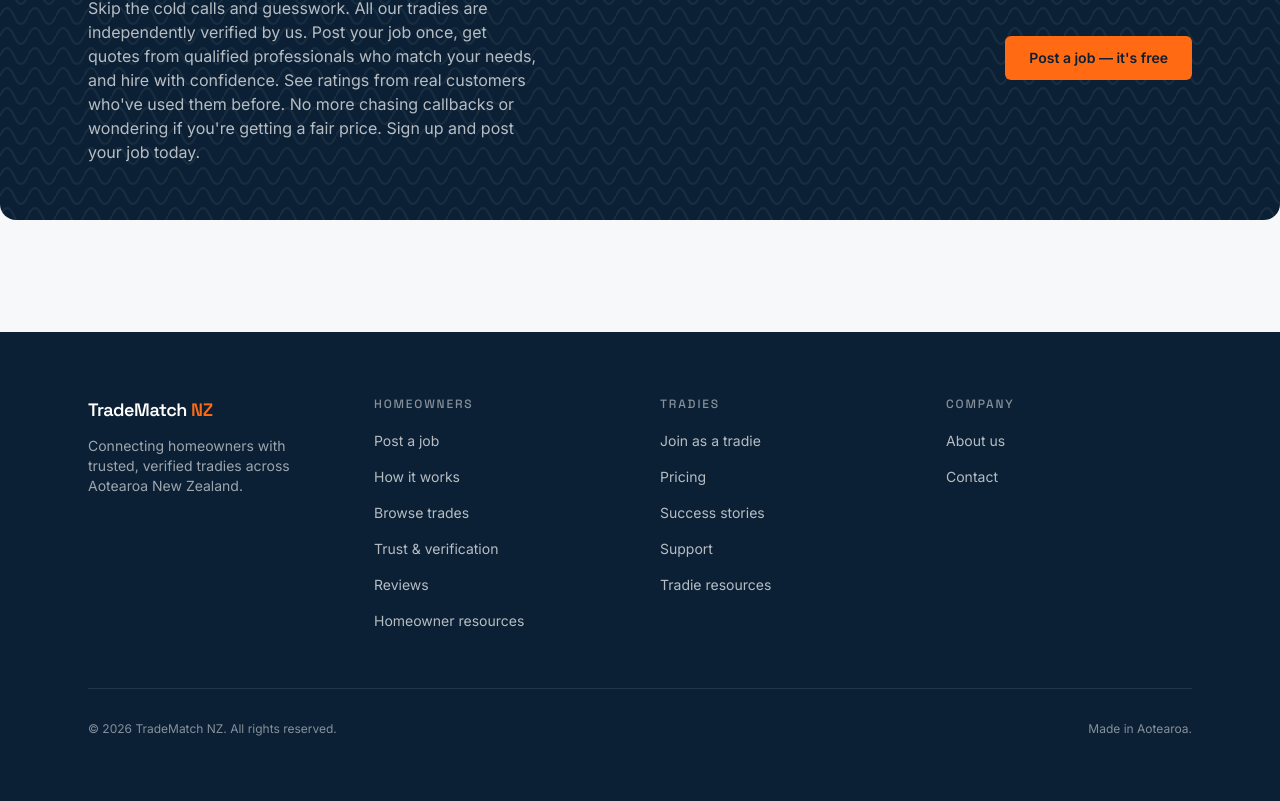
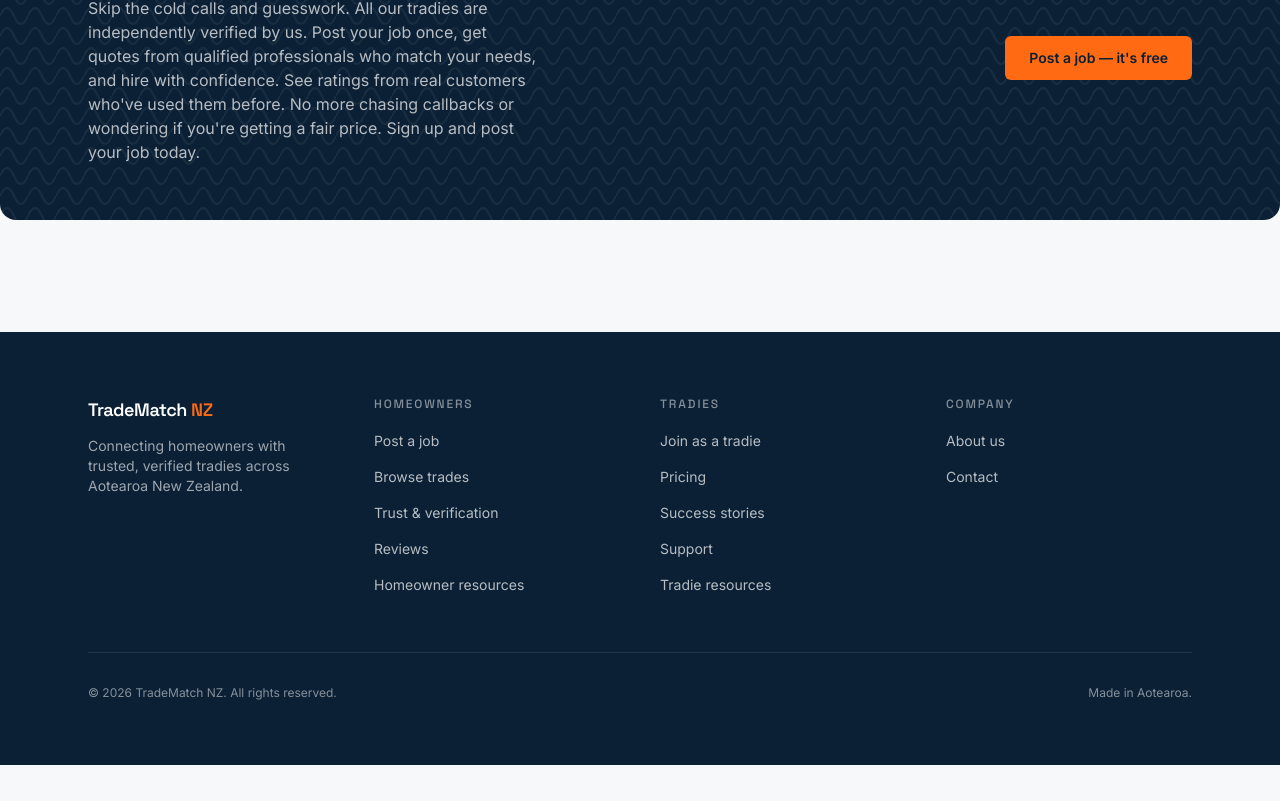
Before and after one commit to boweboi/beau-richards, a Next.js app: page / in a window 1280 px wide. Shown: the part 1529-2330 px from the top of the page. After the commit the page ends 2294 px from the top, so only its background shows below. Built offline with nearby package versions, Linux system fonts and the light colour scheme; no server answers.

Commit message:
Remove "How it works" link from the footer's Homeowners column
The NavBar's separate "How it works" link is untouched.

```diff
--- a/src/components/Footer.tsx
+++ b/src/components/Footer.tsx
@@ -3,7 +3,6 @@ const columns = [
     title: "Homeowners",
     links: [
       { label: "Post a job", href: "/post-a-job" },
-      { label: "How it works", href: "/#how-it-works" },
       { label: "Browse trades", href: "/browse-trades" },
       { label: "Trust & verification", href: "/trust" },
       { label: "Reviews", href: "/reviews" },
```
